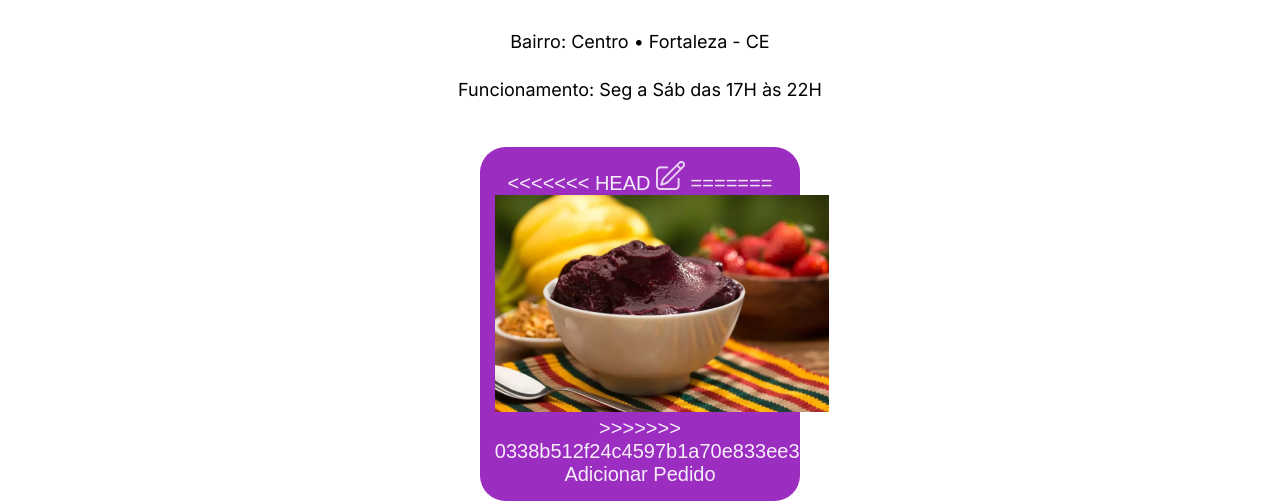
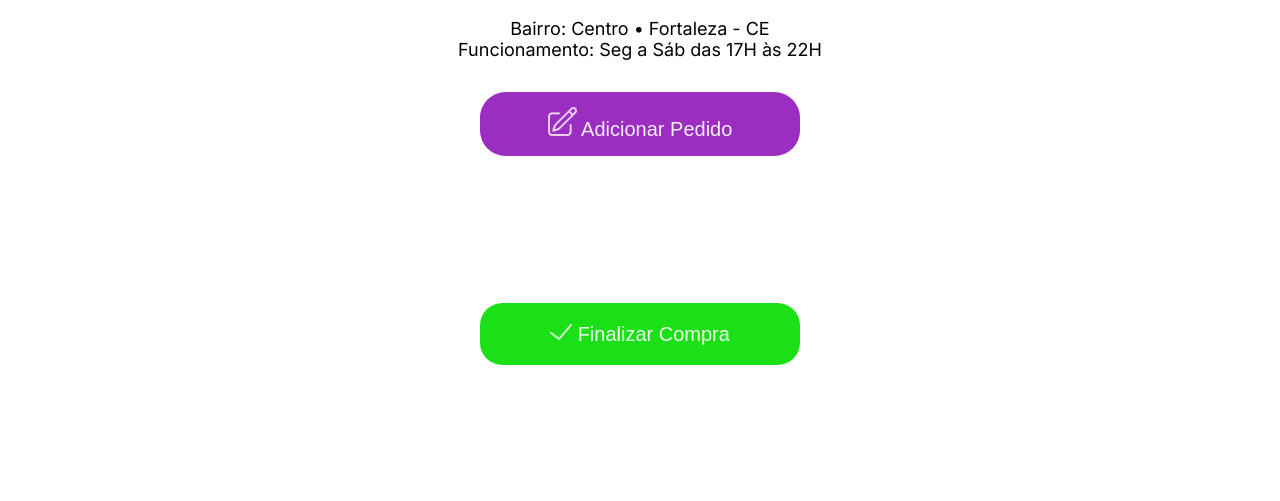
Before and after one commit to wesley2704/unia-ai, a plain HTML site: page componentes/header/header.html in a window 1280 px wide. Shown: the part 398-899 px from the top of the page. After the commit the page ends 800 px from the top, so only its background shows below. Drawn offline with Linux system fonts and the light colour scheme.

Commit message:
Botao de finalizar a compra adicionado

```diff
--- a/componentes/header/header.css
+++ b/componentes/header/header.css
@@ -38,7 +38,7 @@ header {
 .container__textos-horario {
   font-weight: 400;
   font-size: 18px;
-  line-height: 0.2px;
+  margin: auto;
   text-align: center;
 }
 
@@ -58,3 +58,34 @@ header {
   padding: 0.8rem;
   width: 20rem;
 }
+
+.botao__pedido:hover {
+  background-color: #c729fc;
+}
+
+
+.container__compra {
+  display: flex;
+  flex-direction: row;
+  justify-content: center;
+}
+
+.container__compra-botao {
+  align-self: flex-end;
+  margin-top: 30rem;
+}
+
+.compra-botao {
+  background: #1BE017;
+  border-radius: 1.4rem;
+  border-color: transparent;
+  color: #ffffffea;
+  font-size: 20px;
+  /* margin-top: 5rem; */
+  padding: 1.1rem;
+  width: 20rem;
+}
+
+.compra-botao:hover {
+  background-color: #4cee49;
+}
--- a/componentes/header/header.html
+++ b/componentes/header/header.html
@@ -29,14 +29,18 @@
       </div>
       <div class="container__botao">
         <button type="submit" class="botao__pedido">
-<<<<<<< HEAD
-          <img src="../../assets/icones/pedido-img.png" class="icone__pedido"/>
-=======
-          <img src="../../assets/imagens/capa.png" />
->>>>>>> 0338b512f24c4597b1a70e833ee3aa9b4ada3a29
+          <img src="../../assets/icones/pedido-icone.png" class="icone__pedido"/>
           Adicionar Pedido
         </button>
       </div>
     </header>
+    <section class="container__compra">
+      <div class="container__compra-botao">
+        <button type="submit" class="compra-botao">
+          <img src="../../assets/icones/check-icone.png" class="icone__pedido"/>
+          Finalizar Compra
+        </button>
+      </div>
+    </section>
   </body>
 </html>
```
Also changed, not shown: assets/icones/check-icone.png (added), assets/icones/pedido-icone.png (renamed from assets/icones/pedido-img.png).
